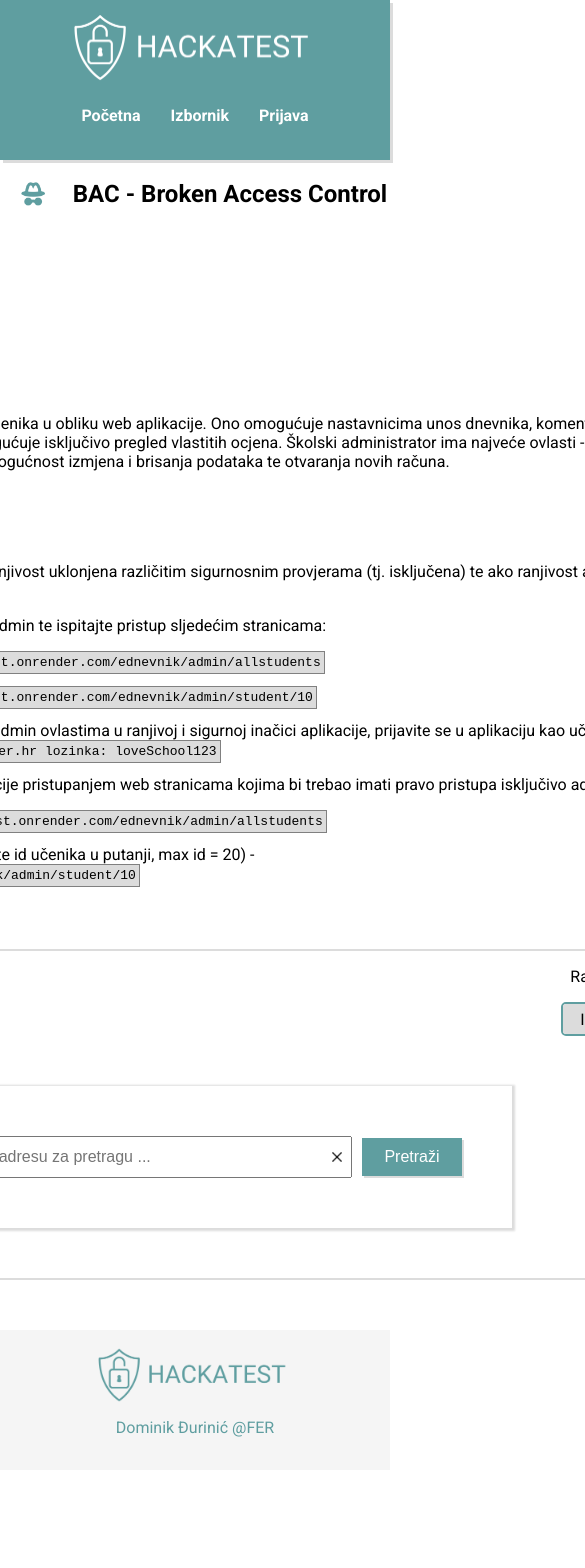
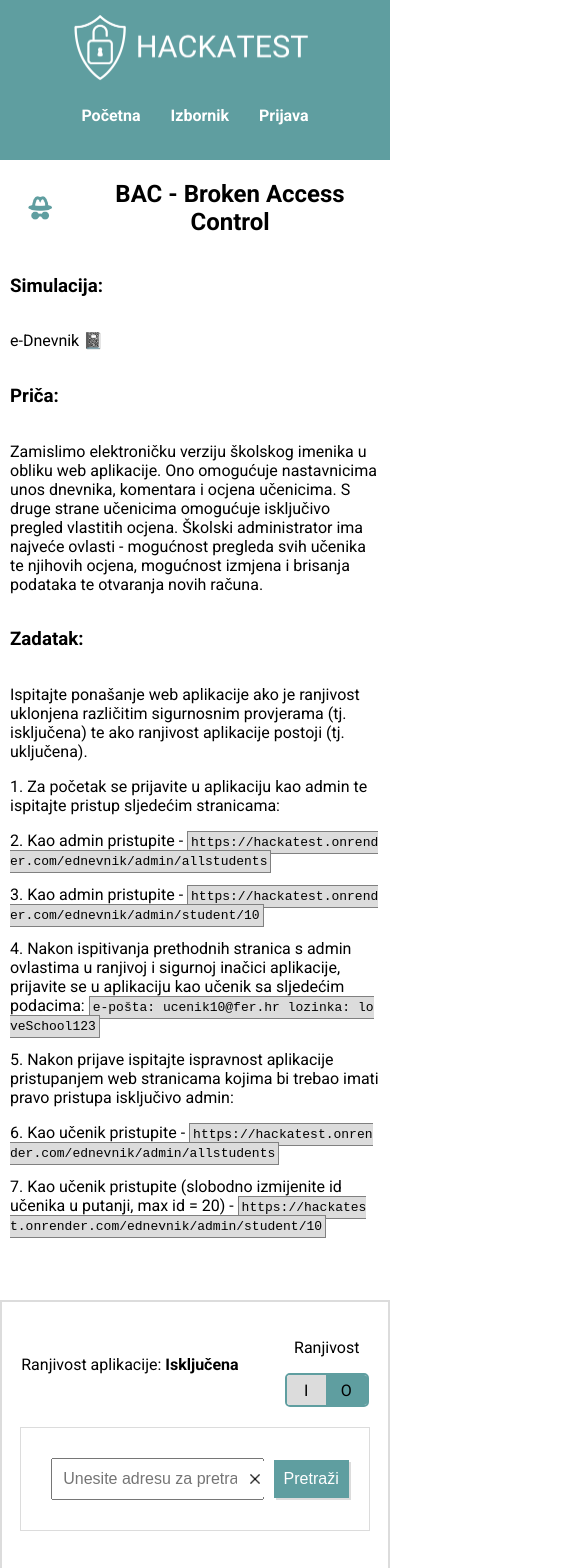
Before and after one commit to dominikDurinic/project_2_security_web2, a React (Vite) app in the folder security_test_app/: page /vulnerability/bac in a window 390 px wide. Shown: the top 1568 px of the page, 585 px wide, since content can reach past the window. Before the commit the page ends 1470 px from the top, so only its background shows below. Built offline with nearby package versions, Linux system fonts and the light colour scheme; no server answers.

Commit message:
Responsive web and update read.me

```diff
--- a/security_test_app/src/components/EdnevnikItem.tsx
+++ b/security_test_app/src/components/EdnevnikItem.tsx
@@ -7,7 +7,7 @@ export function EdnevnikItem(props: {
   return (
     <a
       className="ednevnik-a"
-      href={`https://hackatest.onrender.com/ednevnik/admin/student/${props.student_id}`}
+      href={`/ednevnik/admin/student/${props.student_id}`}
     >
       <div className="vul-container">
         <div className="vul-div">
--- a/security_test_app/src/components/VulItem.tsx
+++ b/security_test_app/src/components/VulItem.tsx
@@ -29,6 +29,7 @@ export function VulItem(props: {
             ? "/images/up.png"
             : "/images/down.png"
         }
+        alt="up and down icon"
         width={"20px"}
         height={"20px"}
       />
--- a/security_test_app/src/pages/Student.tsx
+++ b/security_test_app/src/pages/Student.tsx
@@ -149,7 +149,7 @@ export function Student() {
           ) : (
             <div className="student-main-container">
               <div className="back-btn-div">
-                <a href="https://hackatest.onrender.com/ednevnik/admin/allstudents">
+                <a href="/ednevnik/admin/allstudents">
                   <button>{"< "}Povratak na listu učenika</button>
                 </a>
               </div>
--- a/security_test_app/src/styles/App.css
+++ b/security_test_app/src/styles/App.css
@@ -1,3 +1,54 @@
+@media only screen and (max-width:1024px) {
+    .header-container{
+        box-shadow: none !important;
+    }
+
+    main{
+        width: 100% !important;
+    }
+
+    .vul-container{
+        width: 100% !important;
+        padding: 20px 0px !important;
+        box-shadow: none !important;
+    }
+
+    .vul-container > img{
+        padding: 0px 10px;
+    }
+
+    .vul-div{
+        padding: 0px 10px;
+    }
+
+
+    .vulCard-container{
+        width: 100% !important;
+        box-shadow: none !important;
+        padding: 20px 0px !important;
+    }
+
+    .vulCard-container > p{
+        padding: 0px 10px;
+    }
+
+    .btnDiv{
+        padding: 0px 10px !important;
+    }
+
+    .ednevnikList-div{
+        width: 100% !important;
+    }
+
+    .ednevnikList-div > h2, .ednevnikList-div > p{
+        padding: 0px 10px;
+    }
+
+    .ednevnik-a{
+        width: 100%;
+    }
+}
+
 main{
     display: flex;
     flex-direction: column;
@@ -94,6 +145,10 @@ main{
     gap: 10px;
 }
 
+.vul-div > h2{
+    text-align: center;
+}
+
 .vul-icon{
     border-radius: 50%;
     width: 60px;
@@ -107,6 +162,7 @@ main{
     border: 1px black;
     box-shadow: 2px 2px #dcdcdc;
     background-color: #dcdcdc;
+    text-align: start;
 }
 
 .btn-vul-start{
--- a/security_test_app/src/styles/Home.css
+++ b/security_test_app/src/styles/Home.css
@@ -7,6 +7,10 @@
     font-size: large;
     text-align: center;
     height: 100%;
+}
+
+.home-about > p{
+    padding: 0px 20px;
 }
 
 .btn-home-start{
--- a/security_test_app/src/styles/Login.css
+++ b/security_test_app/src/styles/Login.css
@@ -1,3 +1,14 @@
+@media only screen and (max-width:500px) {
+    .login-div{
+        width: 100%;
+    }
+    .login-container{
+        box-shadow: none !important;
+        width: 100%;
+        padding: 50px 0px !important;
+    }
+}
+
 .login-div{
     display: flex;
     height: 100%;
--- a/security_test_app/src/styles/Menu.css
+++ b/security_test_app/src/styles/Menu.css
@@ -1,6 +1,9 @@
 .menu-msg{
     margin: 0px;
     padding-top: 50px;
+    padding-left: 20px;
+    padding-right: 20px;
+    text-align: center;
 }
 
 .menu-container{
--- a/security_test_app/src/styles/Student.css
+++ b/security_test_app/src/styles/Student.css
@@ -1,3 +1,14 @@
+@media only screen and (max-width:1024px) {
+    .student-main-container{
+        width: 100% !important;
+    }
+
+    .btn-div{
+        flex-direction: column !important;
+        align-items: center;
+    }
+}
+
 .student-main-container{
     width: 1000px;
 }
@@ -69,7 +80,7 @@ tr:nth-child(even) {
 }
 
 .back-btn-div{
-    padding: 20px;
+    padding: 20px 0px;
     display: flex;
     width: 100%;
 }
--- a/security_test_app/src/styles/Vulnerability.css
+++ b/security_test_app/src/styles/Vulnerability.css
@@ -1,3 +1,52 @@
+@media only screen and (max-width:1024px) {
+    .task-div{
+        padding: 0px 0px;
+    }
+
+    .task-div > p, .task-div > h3, .task-div > div{
+        padding: 0px 10px !important;
+    }
+
+    .task-container{
+       width: 99% !important;
+    }
+
+    .input-div{
+        box-shadow: none !important;
+            border: 1px solid #dcdcdc;
+    }
+
+    .chat-box{
+        width: 90% !important;
+        padding: 10px 0px !important;
+        box-shadow: none !important;
+        border: 1px solid #dcdcdc;
+    }
+
+    .msg-box{
+        margin: 0px 10px;
+    }
+
+}
+
+@media only screen and (max-width:500px) {
+    .input-div{
+        width: 90% !important;
+        padding: 30px 0px !important;
+        box-shadow: none !important;
+        border: 1px solid #dcdcdc;
+    }
+
+    .code-style{
+        white-space: wrap !important;
+        word-break: break-all;
+    }
+
+    .deliteAll-cross{
+        right: 30% !important;
+    }
+}
+
 .task-div{
     width: 100%;
     display: flex;
@@ -10,21 +59,24 @@
     align-items: center;
     gap: 10px;
     box-shadow: 1px 1px 2px 2px #dcdcdc;
-    padding: 50px;
-    margin-top: 50px;
+    width: 450px;
+    padding: 30px 0px;
     position: relative;
 }
 
 .input-url{
     font-size: medium;
     padding: 10px;
-    width: 400px;
+    padding-right: 25px;
+    margin-left: 30px;
+    width: 90%;
 }
 
 .input-msg{
     font-size: medium;
     padding: 10px;
-    width: 300px;
+    margin-left: 30px;
+    width: 90%;
 }
 
 .search-div{
@@ -40,7 +92,9 @@
     background-color: #5f9ea0;
     color: white;
     font-size: medium;
-    padding: 10px 0px;
+    padding: 10px 10px;
+    margin-left: 0px;
+    margin-right: 20px;
     box-shadow: 2px 2px #dcdcdc;
     cursor: pointer;
 }
@@ -104,6 +158,10 @@
     border: 2px solid #dcdcdc;
 }
 
+.task-container > p{
+    text-align: center;
+}
+
 .red-border{
     border: 2px solid red;
 }
@@ -113,6 +171,7 @@
     display: flex;
     justify-content: space-between;
     align-items: center;
+    padding: 20px 0px;
 }
 
 .switch-div{
@@ -159,6 +218,8 @@
 
 .deliteAll-cross{
     position: absolute;
-    right: 170px;
+    right: 25%;
     cursor: pointer;
+    padding: 13px 5px;
+    background-color: white;
 }
```
Also changed, not shown: 1 other file (tests, documents, lock files or other folders).
